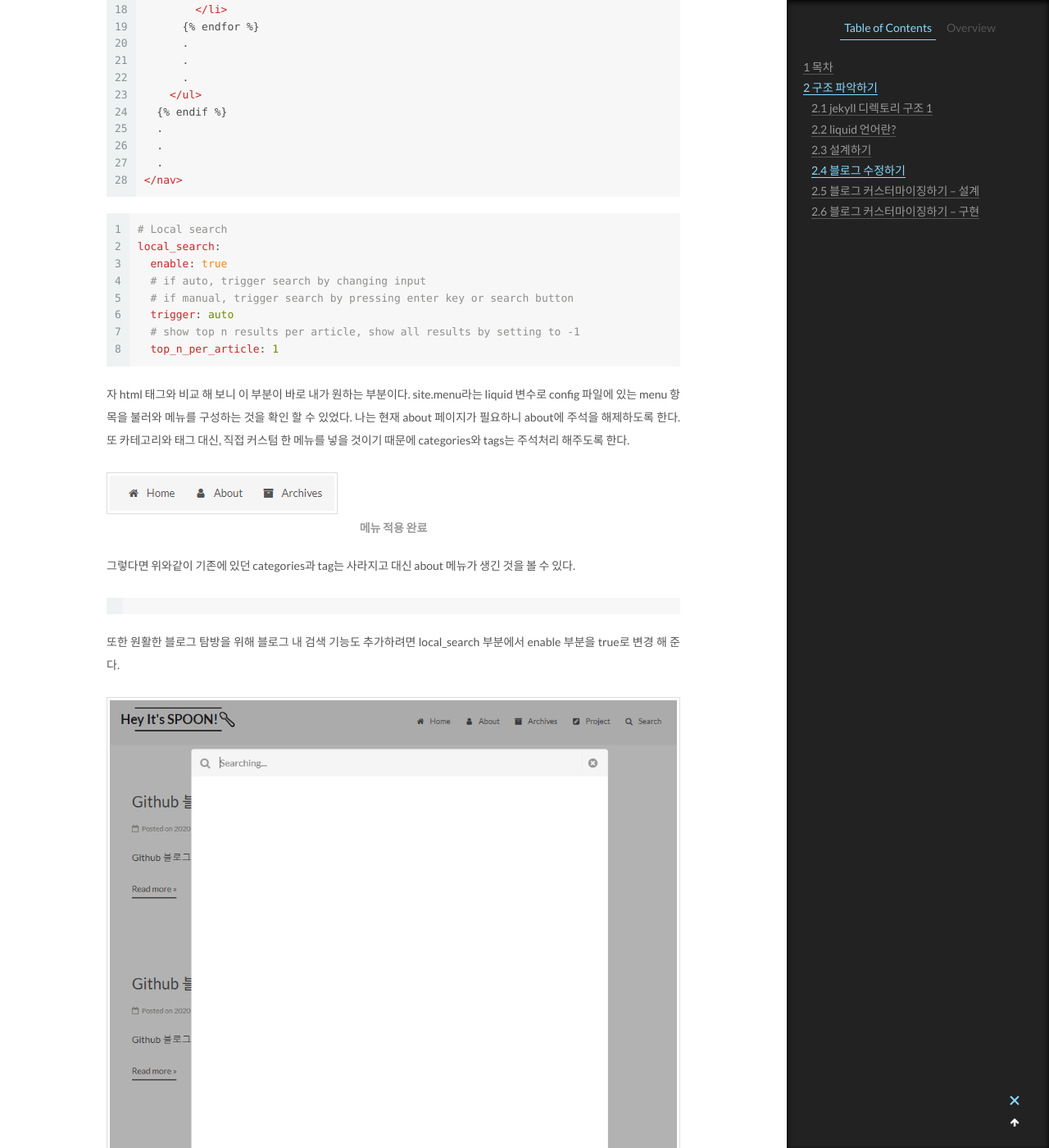
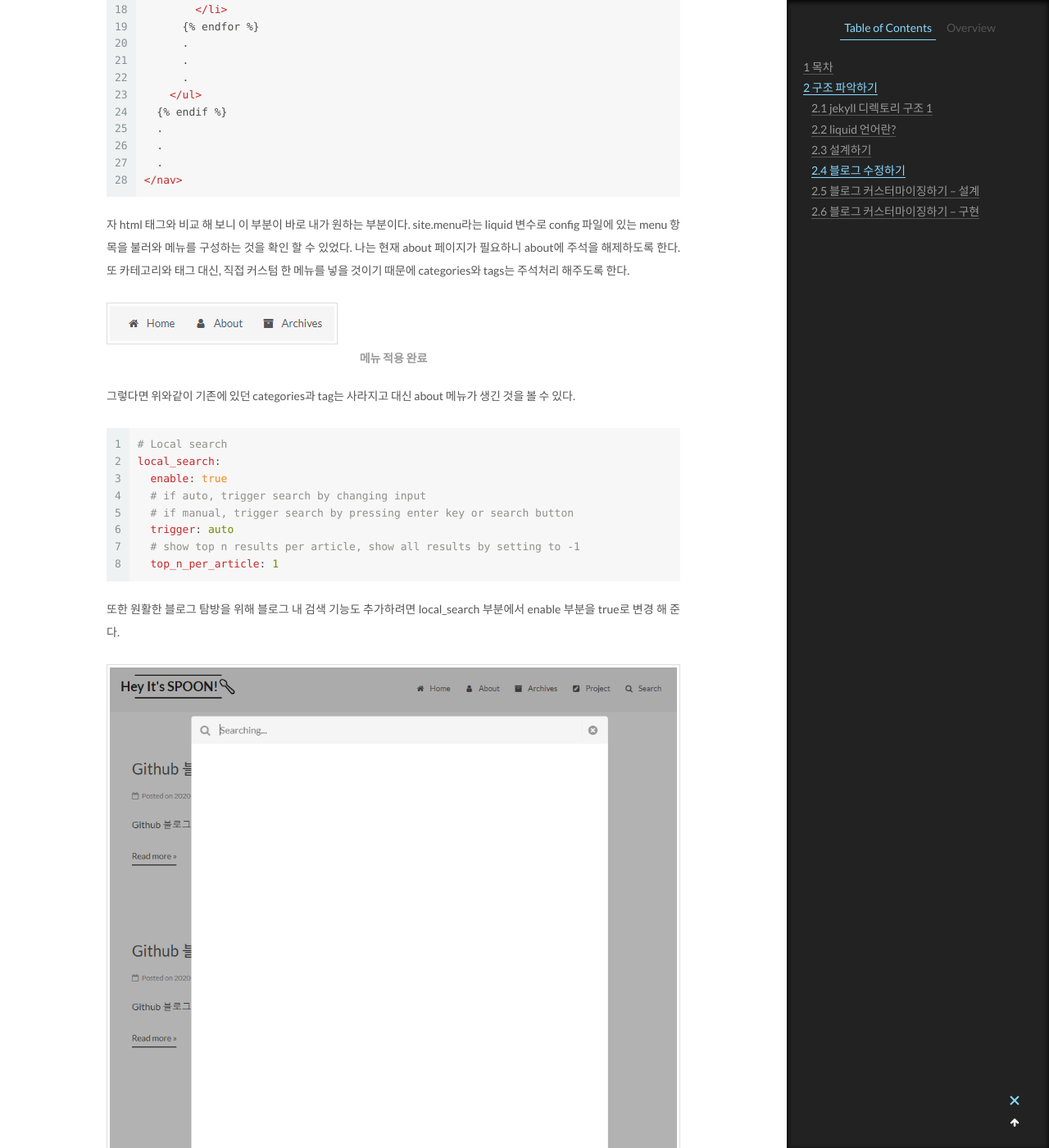
Before and after one commit to HeyItsSPOON/HeyItsSPOON.github.io, a Jekyll site: the page built from _posts/2020-10-25-github-blog-2.md, in a window 1280 px wide and 1400 px high, scrolled down 3366 px. Shown: the whole window at 82% size. Built offline with Jekyll 4.4.1, drawn with Linux system fonts in a browser that asks for light colours.

Commit message:
Update 2020-10-25-github-blog-2.md

````diff
--- a/_posts/2020-10-25-github-blog-2.md
+++ b/_posts/2020-10-25-github-blog-2.md
@@ -119,6 +119,14 @@ jekyll 파일 이것 저것 열어보다 보면 뜬금없이 중괄호 2개로
 </nav>
 ```
 
+
+자 html 태그와 비교 해 보니 이 부분이 바로 내가 원하는 부분이다. site.menu라는 liquid 변수로 config 파일에 있는 menu 항목을 불러와 메뉴를 구성하는 것을 확인 할 수 있었다.
+나는 현재 about 페이지가 필요하니 about에 주석을 해제하도록 한다. 또 카테고리와 태그 대신, 직접 커스텀 한 메뉴를 넣을 것이기 때문에 categories와 tags는 주석처리 해주도록 한다.
+
+![menu-apply](https://heyitsspoon.github.io/assets/images/github-blog/menu-apply.PNG "메뉴 적용 완료")
+
+그렇다면 위와같이 기존에 있던 categories과 tag는 사라지고 대신 about 메뉴가 생긴 것을 볼 수 있다.
+
 ```yml
 # Local search
 local_search:
@@ -128,16 +136,6 @@ local_search:
   trigger: auto
   # show top n results per article, show all results by setting to -1
   top_n_per_article: 1
-```
-
-자 html 태그와 비교 해 보니 이 부분이 바로 내가 원하는 부분이다. site.menu라는 liquid 변수로 config 파일에 있는 menu 항목을 불러와 메뉴를 구성하는 것을 확인 할 수 있었다.
-나는 현재 about 페이지가 필요하니 about에 주석을 해제하도록 한다. 또 카테고리와 태그 대신, 직접 커스텀 한 메뉴를 넣을 것이기 때문에 categories와 tags는 주석처리 해주도록 한다.
-
-![menu-apply](https://heyitsspoon.github.io/assets/images/github-blog/menu-apply.PNG "메뉴 적용 완료")
-
-그렇다면 위와같이 기존에 있던 categories과 tag는 사라지고 대신 about 메뉴가 생긴 것을 볼 수 있다.
-
-```yml
 ```
 
 또한 원활한 블로그 탐방을 위해 블로그 내 검색 기능도 추가하려면 local_search 부분에서 enable 부분을 true로 변경 해 준다.
````
